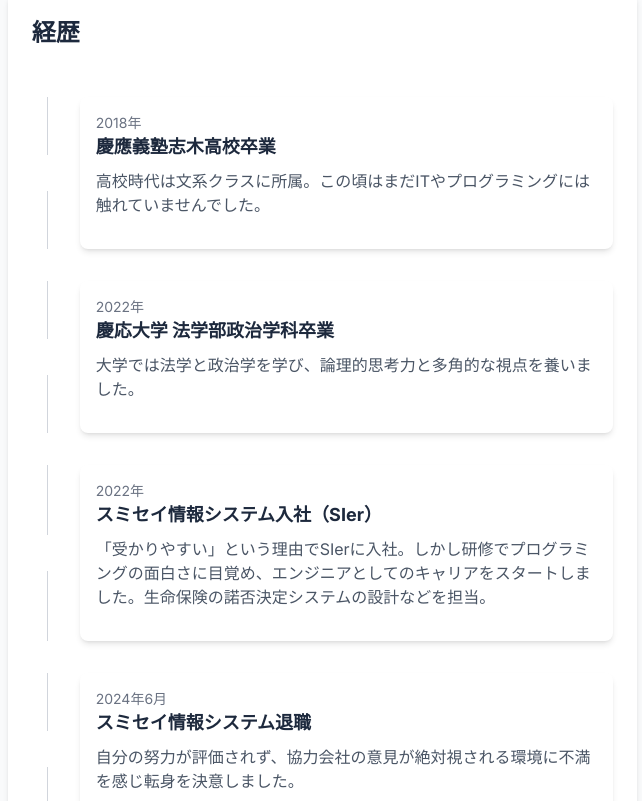
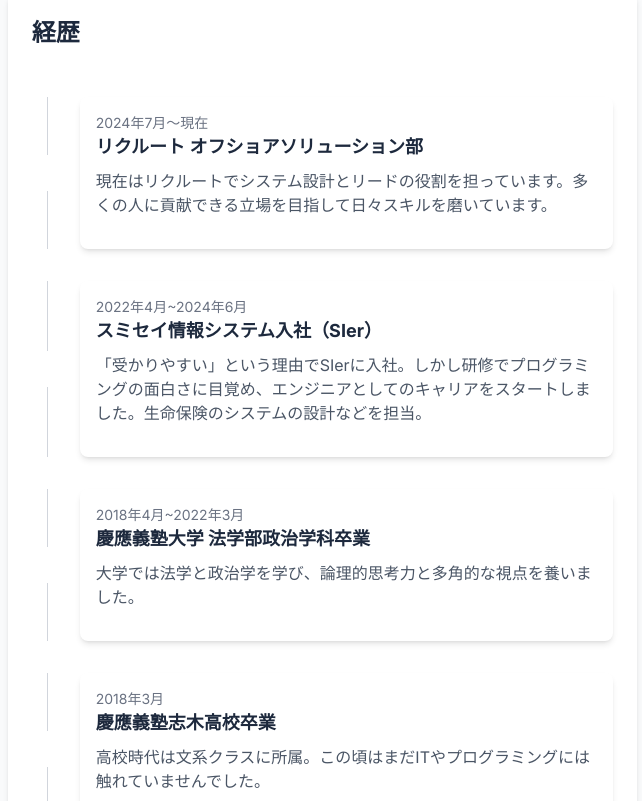
Before and after one commit to iineineno03k/myportfolio, a Next.js app: page /about in a window 1280 px wide. Shown: the part 1259-2060 px from the top of the page, without its empty margins (483-1125 px from the left). Built offline with nearby package versions, Linux system fonts and the light colour scheme.

Commit message:
経歴変更

```diff
--- a/app/about/page.tsx
+++ b/app/about/page.tsx
@@ -3,24 +3,19 @@
 export default function About() {
   const timelineItems = [
     {
-      year: '2018年',
+      year: '2018年3月',
       title: '慶應義塾志木高校卒業',
       description: '高校時代は文系クラスに所属。この頃はまだITやプログラミングには触れていませんでした。'
     },
     {
-      year: '2022年',
-      title: '慶応大学 法学部政治学科卒業',
+      year: '2018年4月~2022年3月',
+      title: '慶應義塾大学 法学部政治学科卒業',
       description: '大学では法学と政治学を学び、論理的思考力と多角的な視点を養いました。'
     },
     {
-      year: '2022年',
+      year: '2022年4月~2024年6月',
       title: 'スミセイ情報システム入社（SIer）',
-      description: '「受かりやすい」という理由でSIerに入社。しかし研修でプログラミングの面白さに目覚め、エンジニアとしてのキャリアをスタートしました。生命保険の諾否決定システムの設計などを担当。'
-    },
-    {
-      year: '2024年6月',
-      title: 'スミセイ情報システム退職',
-      description: '自分の努力が評価されず、協力会社の意見が絶対視される環境に不満を感じ転身を決意しました。'
+      description: '「受かりやすい」という理由でSIerに入社。しかし研修でプログラミングの面白さに目覚め、エンジニアとしてのキャリアをスタートしました。生命保険のシステムの設計などを担当。'
     },
     {
       year: '2024年7月〜現在',
@@ -52,7 +47,7 @@
                   <ul className="space-y-2 text-gray-600 dark:text-gray-300">
                     <li className="flex items-start">
                       <span className="font-medium mr-2">学歴:</span>
-                      <span>慶応大学 法学部政治学科</span>
+                      <span>慶應義塾大学 法学部政治学科</span>
                     </li>
                     <li className="flex items-start">
                       <span className="font-medium mr-2">職業:</span>
@@ -122,7 +117,7 @@
 
               <div className="bg-white dark:bg-slate-800 rounded-lg shadow-md p-6">
                 <h2 className="text-2xl font-bold mb-4">経歴</h2>
-                <Timeline items={timelineItems} />
+                <Timeline items={[...timelineItems].reverse()} />
               </div>
             </div>
           </div>
```
